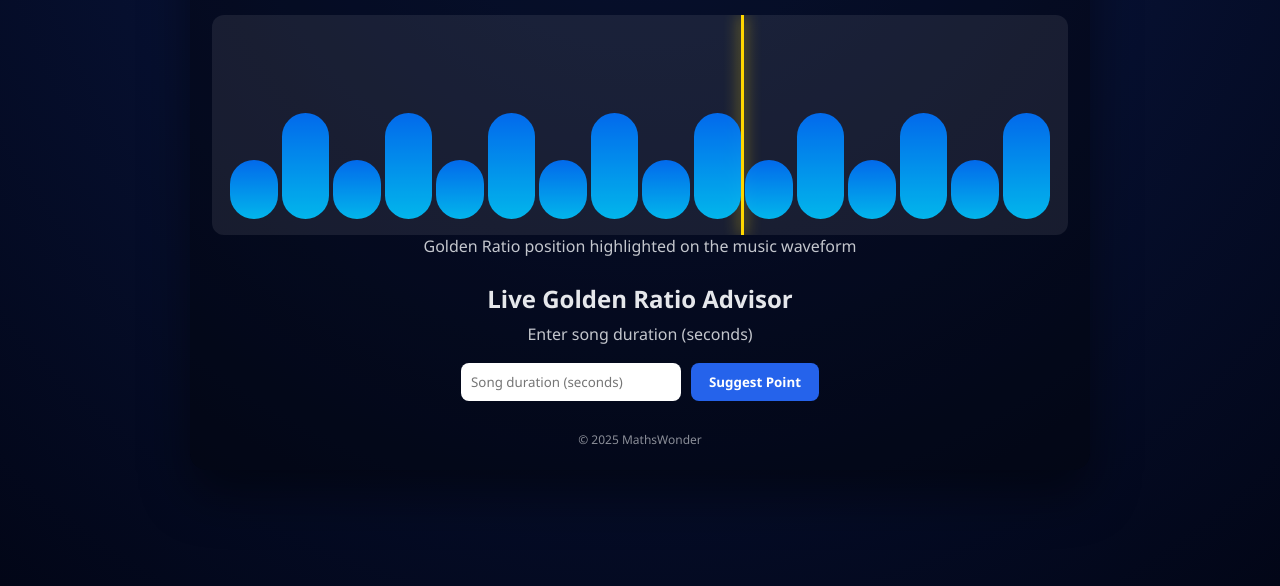
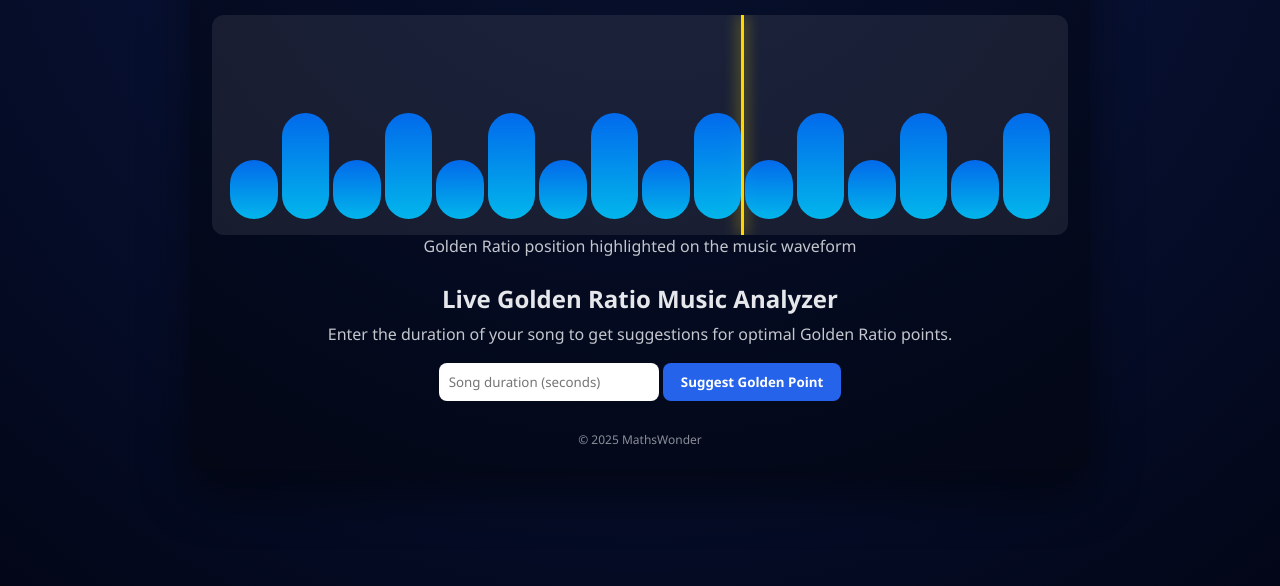
Before and after one commit to Preetam-06/MathsWonder, a plain HTML site: page index.html in a window 1280 px wide. Shown: the part 214-800 px from the top of the page. Drawn offline with Linux system fonts and the light colour scheme.

Commit message:
Update index.html

```diff
--- a/index.html
+++ b/index.html
@@ -3,10 +3,6 @@
 <head>
     <meta charset="UTF-8">
     <title>Golden Ratio Music Analyzer</title>
-
-    <!-- IMPORTANT for mobile -->
-    <meta name="viewport" content="width=device-width, initial-scale=1.0">
-
     <link rel="stylesheet" href="main.css">
 </head>
 <body>
@@ -16,10 +12,9 @@
         <p>Visualizing music structure using mathematics</p>
 
         <div class="wave-container">
-
             <!-- Golden Ratio Line -->
             <div class="golden-line">
-                <span>Golden Ratio · 0.618</span>
+                <span>0.618</span>
             </div>
 
             <!-- Fake Waveform -->
@@ -47,21 +42,16 @@
             Golden Ratio position highlighted on the music waveform
         </p>
 
-        <h2>Live Golden Ratio Advisor</h2>
-        <p>Enter song duration (seconds)</p>
-
-        <div class="input-row">
-            <input id="durationInput" type="number" placeholder="Song duration (seconds)">
-            <button onclick="suggestPoint()">Suggest Point</button>
-        </div>
-
+        <h2>Live Golden Ratio Music Analyzer</h2>
+        <p>Enter the duration of your song to get suggestions for optimal Golden Ratio points.</p>
+        <input id="durationInput" type="number" placeholder="Song duration (seconds)">
+        <button id="suggestBtn">Suggest Golden Point</button>
         <p id="advisorResult"></p>
 
         <div class="footer">
-            © 2025 MathsWonder
+            &copy; 2025 MathsWonder
         </div>
     </div>
-
 
     <script src="app.js"></script>
 </body>
```
